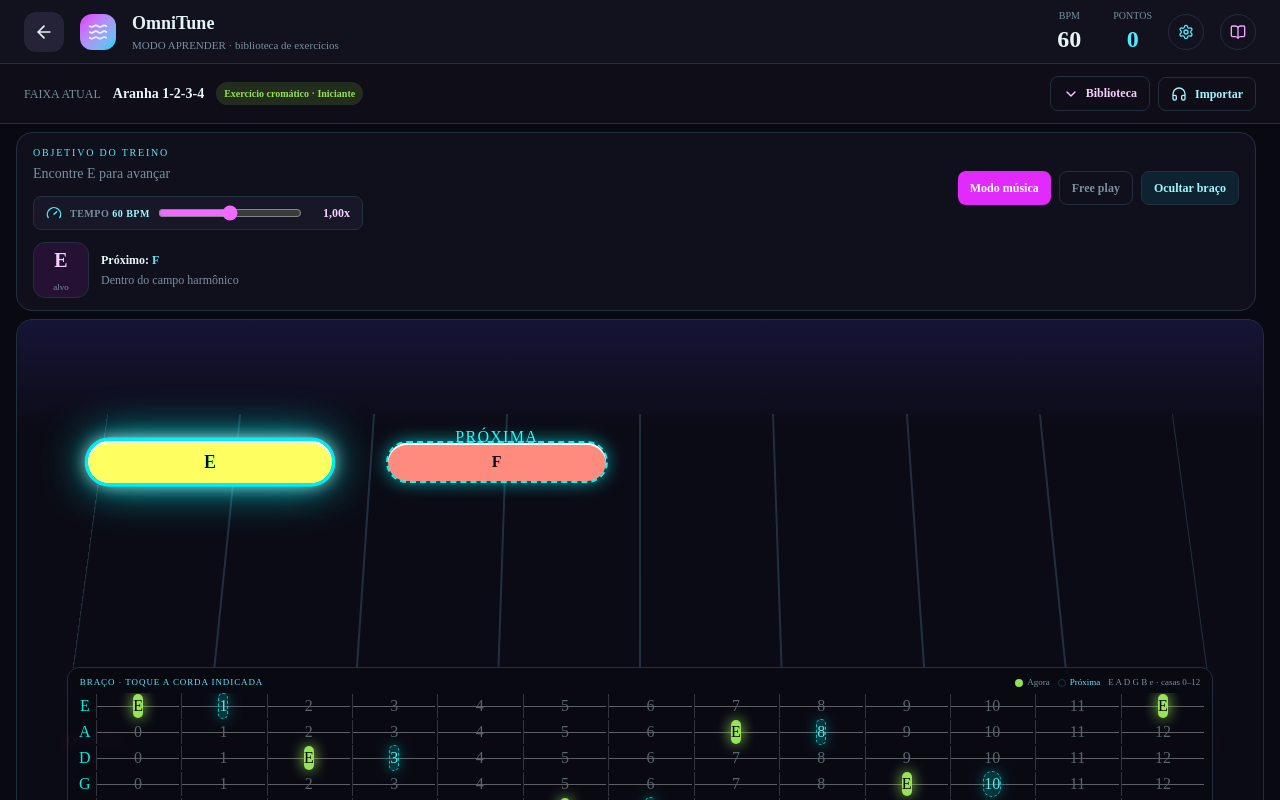
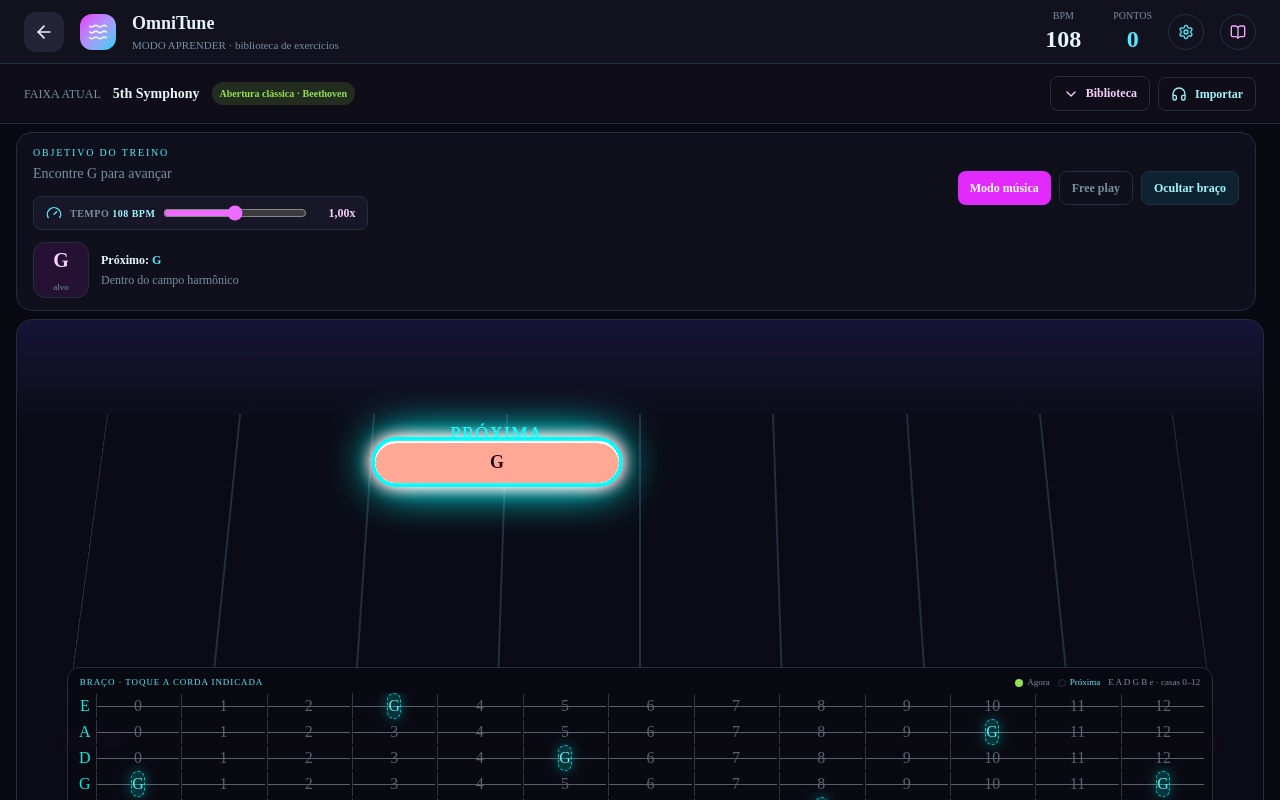
Before and after one commit to MrkiraZ/omnitune, a Next.js app: page / in a window 1280 px wide. Shown: the top 800 px of the page. Built offline with nearby package versions, Linux system fonts and the light colour scheme.

Commit message:
Set 5th Symphony as default practice track

```diff
--- a/app/page.tsx
+++ b/app/page.tsx
@@ -8,6 +8,7 @@ type DemoEvent = { label: string; kind: "note" | "chord"; degree: string; time:
 type Track = { id: string; title: string; subtitle: string; bpm: number; key: string; events: DemoEvent[] }
 
 const tracks: Track[] = [
+  { id: "quinta", title: "5th Symphony", subtitle: "Abertura clássica · Beethoven", bpm: 108, key: "C", events: ["G", "G", "G", "E♭", "F", "F", "F", "D"].map((label, i) => ({ label, kind: "note", degree: ["V", "V", "V", "III", "IV", "IV", "IV", "II"][i], time: i * .72, duration: .5, color: i < 4 ? "red" : "yellow" })) },
   { id: "aranha", title: "Aranha 1-2-3-4", subtitle: "Exercício cromático · Iniciante", bpm: 60, key: "E", events: ["E", "F", "F#", "G", "G#", "A", "A#", "B", "C", "C#", "D", "D#"].map((label, i) => ({ label, kind: "note", degree: `${i + 1}`, time: i * 1.2, duration: .9, color: i % 2 ? "red" : "green" })) },
   { id: "alegria", title: "Ode à Alegria", subtitle: "Melodia clássica · Beethoven", bpm: 72, key: "C", events: ["E", "E", "F", "G", "G", "F", "E", "D", "C", "C", "D", "E", "E", "D", "D"].map((label, i) => ({ label, kind: "note", degree: ["III", "III", "IV", "V"][i % 4], time: i * .9, duration: .7, color: i % 3 === 0 ? "yellow" : "blue" })) },
   { id: "pop", title: "Loop Pop Essencial", subtitle: "Progressão de acordes · G maior", bpm: 84, key: "G", events: ["G", "D", "Em", "C", "G", "D", "Em", "C"].map((label, i) => ({ label, kind: "chord", degree: ["I", "V", "vi", "IV"][i % 4], time: i * 2.2, duration: 1.9, color: ["green", "blue", "purple", "yellow"][i % 4] })) },
```
